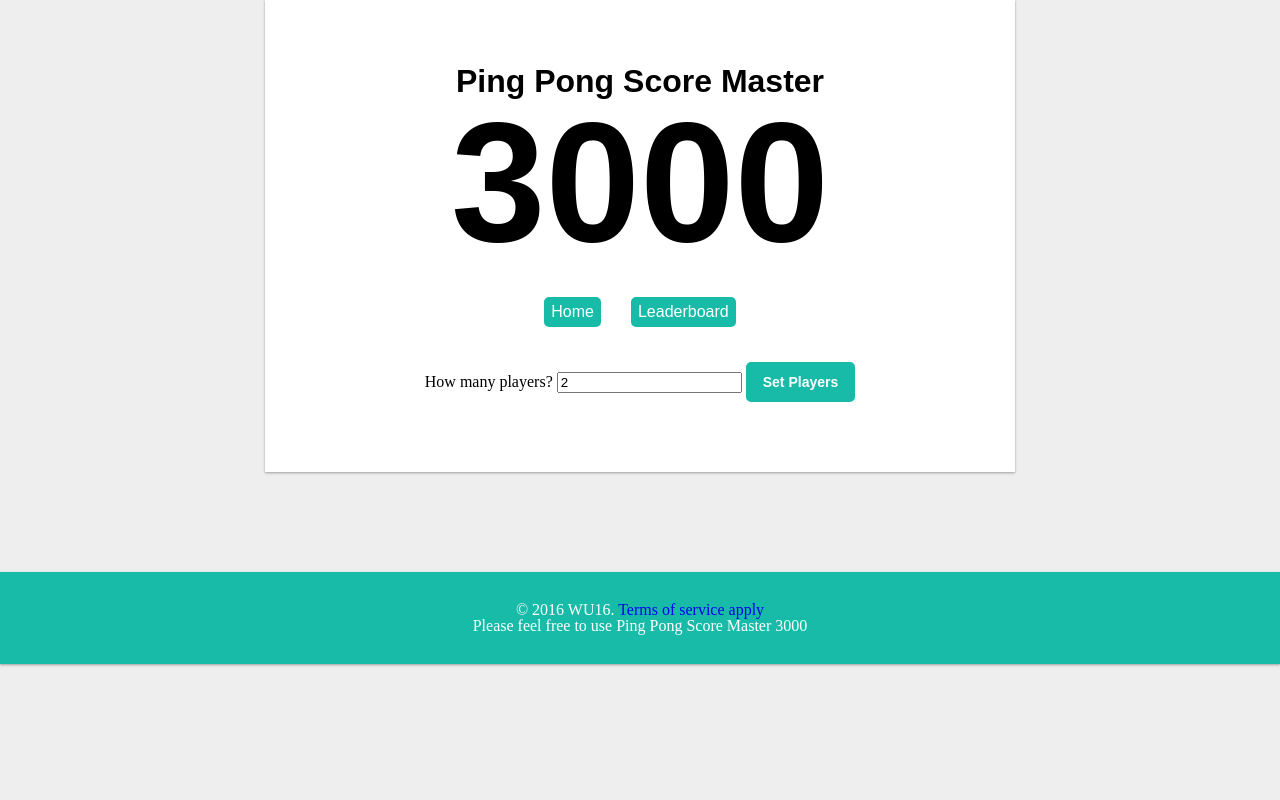
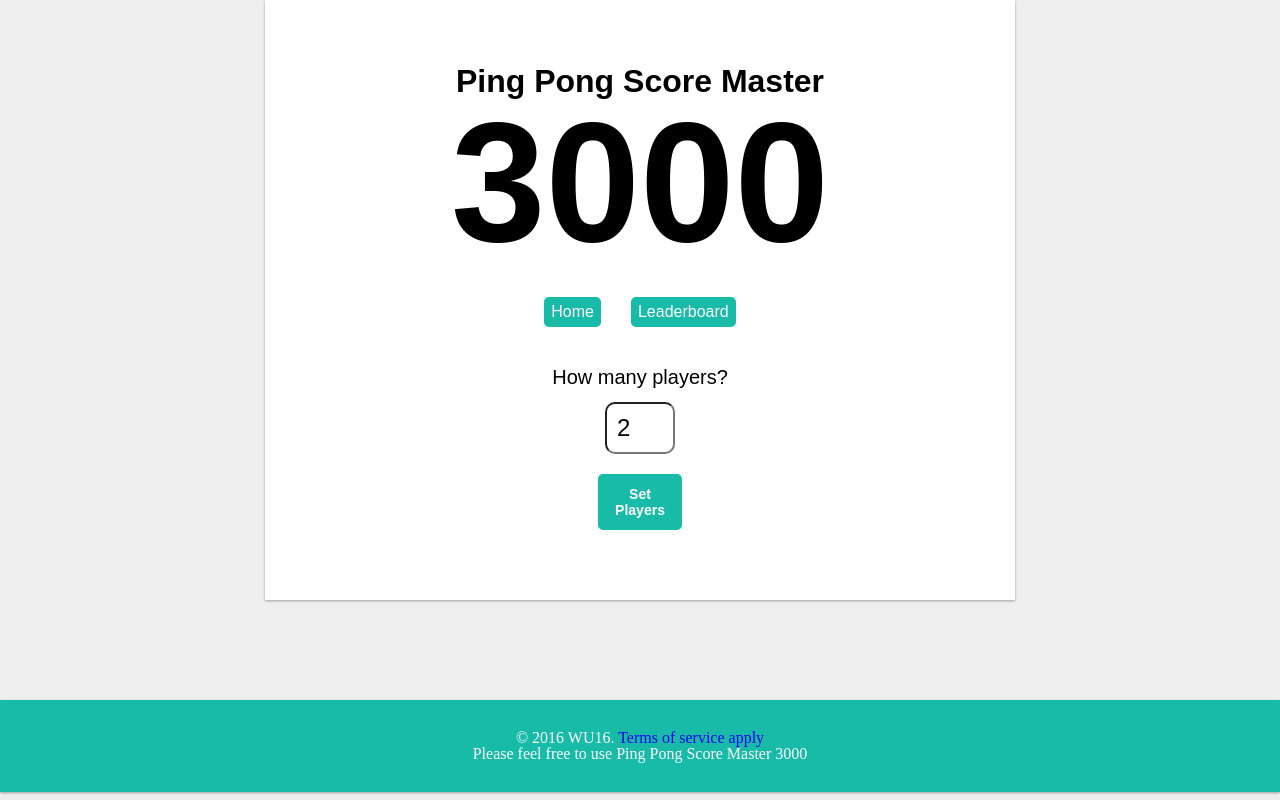
Before and after one commit to thehink/PingPong, a PHP site: page / in a window 1280 px wide. Run offline with PHP 8.4, Linux system fonts and the light colour scheme; data comes from the database, SQL or seed files in the repository; some web fonts are replaced.

Commit message:
Added som nice styles to counter
My work is not yet done!

```diff
--- a/css/style.css
+++ b/css/style.css
@@ -26,9 +26,29 @@ h2 {
 h2 span {
 	font-size: 170px;
 }
+h3 {
+	width: 100%;
+	margin: 25px 0 15px 0;
+	font-size: 20px;
+}
+
+/*Form styles*/
+form {
+	width: 100%;
+	display: flex;
+	flex-wrap: wrap;
+	justify-content: center;
+}
+input[type="number"] {
+	border-radius: 10px;
+	font-size: 24px;
+	padding: 10px;
+	width: 70px;
+}
+
 /* "button" Set players button*/
 button {
-	margin: 20px auto;
+	margin: 20px 40%;
   font-weight: bold;
   font-size: 14px;
 	background: #17bba8;
--- a/js/main.js
+++ b/js/main.js
@@ -85,8 +85,6 @@ function buildPlayerOptions(playerCount){
 	form.action = 'index.php';
 
 	for(let i = 0; i < playerCount; ++i){
-		let selectLabel = document.createElement('label');
-		selectLabel.innerText = 'Player ' + (i+1);
 
 		let select = document.createElement('select');
 		select.className = 'selectBox';
@@ -95,7 +93,6 @@ function buildPlayerOptions(playerCount){
 
 		let option = document.createElement('option');
 		option.value = -1;
-		option.innerText = 'Select player...';
 		select.appendChild(option);
 
 		for(let j = 0; j < players.length; ++j){
@@ -107,7 +104,6 @@ function buildPlayerOptions(playerCount){
 
 		select.addEventListener('change', onOptionChange);
 
-		form.appendChild(selectLabel);
 		form.appendChild(select);
 
 	}
--- a/template/choosePlayers.php
+++ b/template/choosePlayers.php
@@ -1,6 +1,6 @@
 <section class="mainContent">
   <form method="POST" action="index.php">
-          <label for="playCount" class="label">Enter player names</label>
+          <h3 class="playerNamesHeader">Enter player names</h3>
           <input id="playerCount" type="hidden" name="playerCount" value="<?=$playerCount?>">
           <div id="selectContainer"></div> <!-- container for js form generation -->
           <?php for($i = 0; $i < $playerCount; $i++):
--- a/template/playerCount.php
+++ b/template/playerCount.php
@@ -6,7 +6,7 @@ const selectedPlayers = <?=isset($_SESSION['players']) ? json_encode($_SESSION['
 </script>
 <section class="mainContent">
 					<form method="POST" action="index.php" id="playerCountForm">
-						<label for="playCount" class="label">How many players?</label>
+						<h3 class="playerCountHeader">How many players?</h3>
 						<input type="number" name="playerCount" value="<?=$playerCount?>">
             <?=isset($errors) && isset($errors['playerCount']) ? '<span class="nameFieldErrorMessage">'.$errors['playerCount'].'</span>' : ''?>
 						<label for="playerName" class="label"></label>
```
